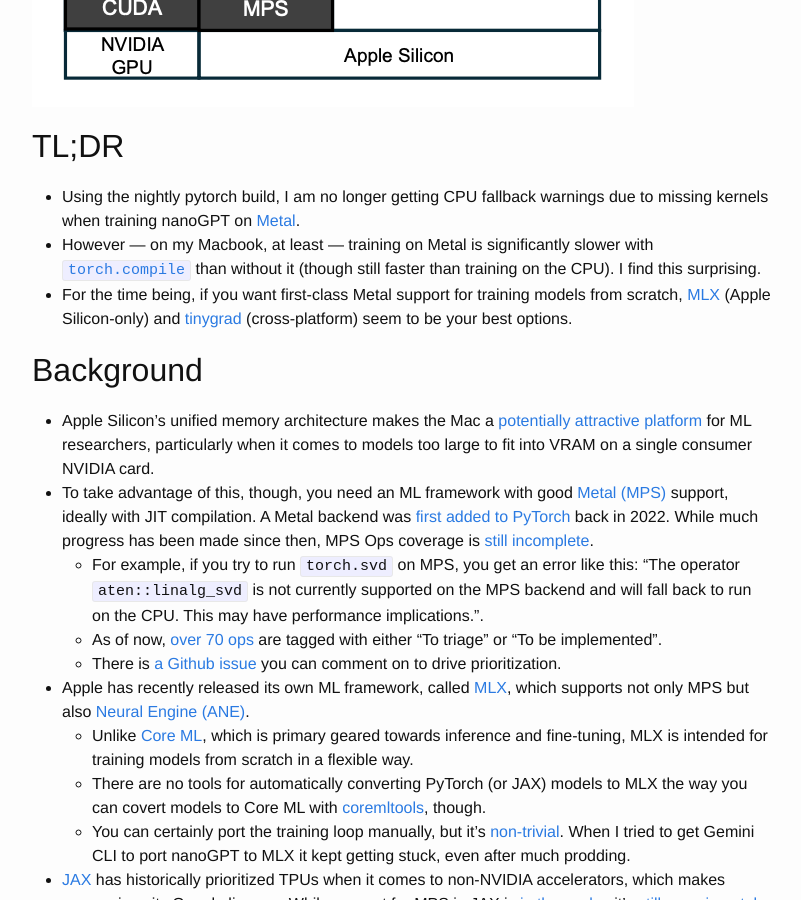
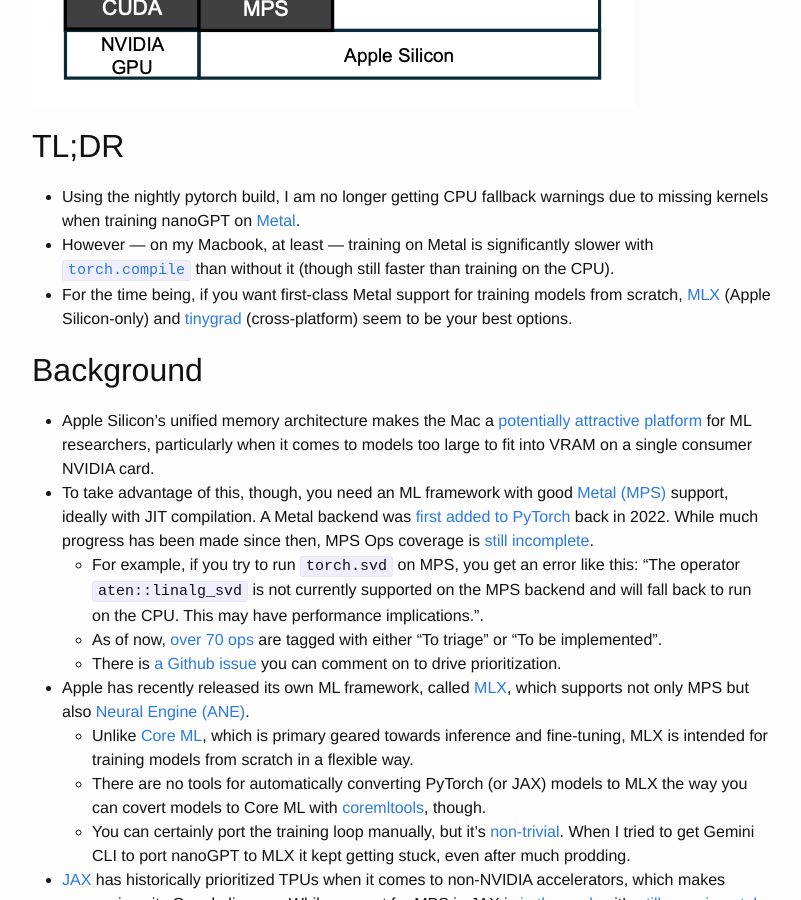
Before and after one commit to vglazer/vglazer.github.io, a Jekyll site: the page built from _posts/2025-09-16-state-of-training-on-metal.md, in a window 1280 px wide and 900 px high, scrolled down 363 px. Shown: the whole window, without its empty margins (238-1039 px from the left). Built offline with Jekyll 4.4.1, drawn with Linux system fonts in a browser that asks for light colours; nearby versions of some CDN libraries.

Commit message:
Removed remark

```diff
--- a/_posts/2025-09-16-state-of-training-on-metal.md
+++ b/_posts/2025-09-16-state-of-training-on-metal.md
@@ -11,7 +11,7 @@ categories: metal jax pytorch llms nanogpt tinygrad mlx ane asitop
 ## TL;DR
 
 - Using the nightly pytorch build, I am no longer getting CPU fallback warnings due to missing kernels when training nanoGPT on [Metal](https://developer.apple.com/documentation/MetalPerformanceShaders).
-- However &mdash; on my Macbook, at least &mdash; training on Metal is significantly slower with [`torch.compile`](https://docs.pytorch.org/tutorials/intermediate/torch_compile_tutorial.html) than without it (though still faster than training on the CPU). I find this surprising.
+- However &mdash; on my Macbook, at least &mdash; training on Metal is significantly slower with [`torch.compile`](https://docs.pytorch.org/tutorials/intermediate/torch_compile_tutorial.html) than without it (though still faster than training on the CPU).
 - For the time being, if you want first-class Metal support for training models from scratch, [MLX](https://github.com/ml-explore/mlx) (Apple Silicon-only) and [tinygrad](https://github.com/tinygrad/tinygrad) (cross-platform) seem to be your best options.
 
 ## Background
```
